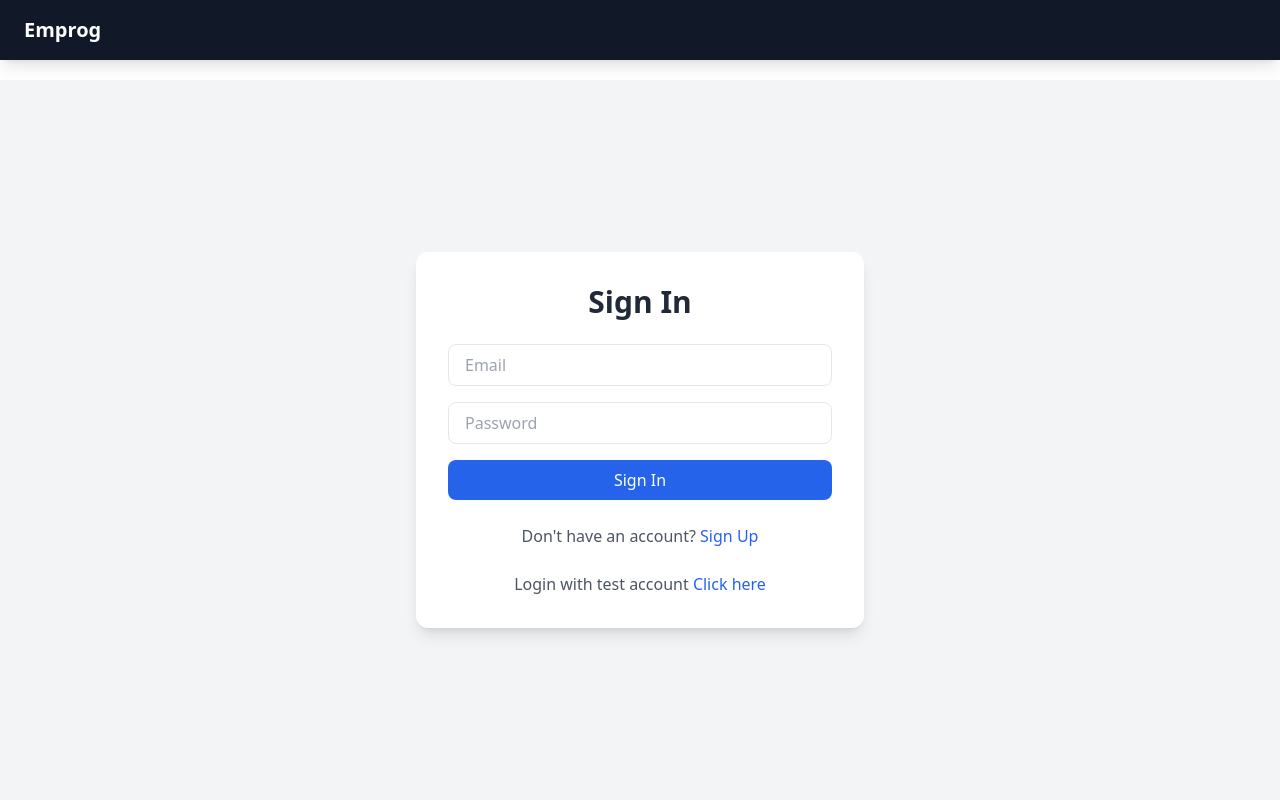
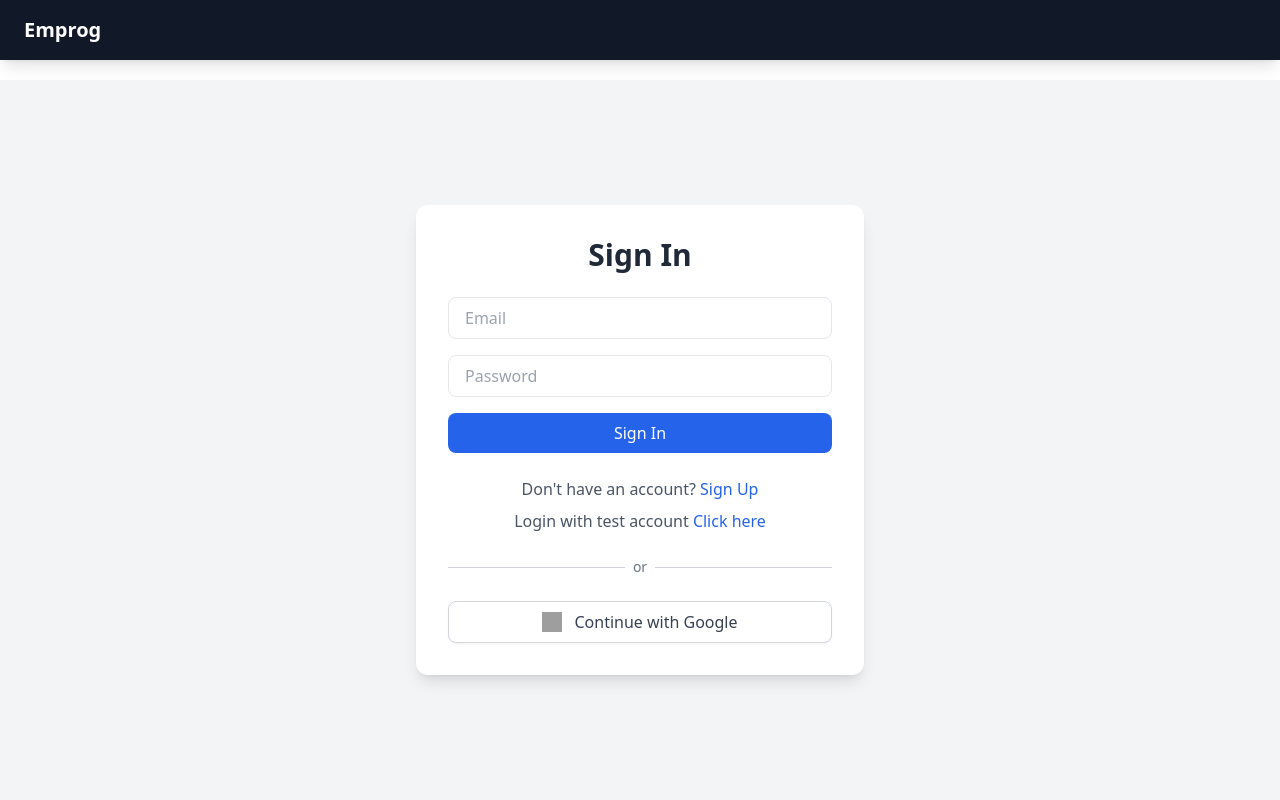
Before and after one commit to ShejulShubham/Emprog, a React (Vite) app: page /login in a window 1280 px wide. Shown: the top 800 px of the page. Built offline with nearby package versions, Linux system fonts and the light colour scheme; no server answers; grey boxes are pictures that could not be loaded.

Commit message:
feature: Sign in with google

```diff
--- a/src/firebase/auth.js
+++ b/src/firebase/auth.js
@@ -1,7 +1,9 @@
 import { auth } from "./config";
 import {
   createUserWithEmailAndPassword,
+  GoogleAuthProvider,
   signInWithEmailAndPassword,
+  signInWithPopup,
   signOut,
 } from "firebase/auth";
 
@@ -25,6 +27,17 @@ export const signIn = async (email, password) => {
   }
 };
 
+// Sign In with Google function
+export const signInWithGoogle = async () => {
+  try {
+    const provider = new GoogleAuthProvider();
+    const userCredential = await signInWithPopup(auth, provider);
+    return userCredential.user;
+  } catch (error) {
+    throw error;
+  }
+};
+
 // Sign Out function
 export const logOut = async () => {
   try {
--- a/src/pages/Auth.jsx
+++ b/src/pages/Auth.jsx
@@ -1,7 +1,11 @@
 import { useState } from "react";
 import { useNavigate } from "react-router-dom";
 import { useLoading } from "../context/loadingContext";
-import { handleSignIn, handleSignUp } from "../utils/authHandlers";
+import {
+  handleGoogleSignIn,
+  handleSignIn,
+  handleSignUp,
+} from "../utils/authHandlers";
 import { usePageTitle } from "../hooks/usePageTitle";
 
 export default function Auth({ isRegistration }) {
@@ -13,6 +17,17 @@ export default function Auth({ isRegistration }) {
   const { showLoading, hideLoading } = useLoading();
 
   usePageTitle("Auth");
+
+  const handleGoogleLogin = async () => {
+    try {
+      await handleGoogleSignIn();
+
+      navigate("/dashboard");
+    } catch (error) {
+      console.error("Google sign-in failed:", error);
+      setError(err.message || "Something went wrong.");
+    }
+  };
 
   const validateForm = () => {
     if (!email || !password) {
@@ -115,7 +130,7 @@ export default function Auth({ isRegistration }) {
           </button>
         </p>
         {!isSignUp && (
-          <p className="mt-6 text-center text-gray-600">
+          <p className="mt-2 text-center text-gray-600">
             Login with test account{" "}
             <button
               type="button"
@@ -126,6 +141,32 @@ export default function Auth({ isRegistration }) {
             </button>
           </p>
         )}
+
+        {/* Sign in with Google  */}
+
+        <div className="flex items-center gap-2 my-6">
+          <div className="flex-grow h-px bg-gray-300"></div>
+          <span className="text-gray-500 text-sm">or</span>
+          <div className="flex-grow h-px bg-gray-300"></div>
+        </div>
+
+        <div className="mt-6">
+          <button
+            onClick={handleGoogleLogin}
+            type="button"
+            className="flex items-center justify-center w-full gap-3 px-4 py-2 border border-gray-300 rounded-lg shadow-sm hover:bg-gray-50 transition"
+          >
+            {/* Google Icon */}
+            <img
+              src="https://www.svgrepo.com/show/355037/google.svg"
+              alt="Google logo"
+              className="w-5 h-5"
+            />
+            <span className="text-gray-700 font-medium">
+              Continue with Google
+            </span>
+          </button>
+        </div>
       </div>
     </div>
   );
--- a/src/store/useAuthStore.js
+++ b/src/store/useAuthStore.js
@@ -4,12 +4,10 @@ import { persist } from "zustand/middleware";
 const useAuthStore = create(
   persist(
     (set) => ({
-      user: null, // { uid, email, displayName, photoURL }
-      error: null,
+      user: null,
 
       setUser: (user) => set({ user }),
-      setError: (error) => set({ error }),
-      logout: () => set({ user: null, error: null }),
+      logout: () => set({ user: null}),
     }),
     {
       name: "auth-storage", // Key in localStorage
--- a/src/utils/authHandlers.js
+++ b/src/utils/authHandlers.js
@@ -1,11 +1,11 @@
 import useAuthStore from "../store/useAuthStore";
-import { signIn, signUp, logOut } from "../firebase/auth";
+import { signIn, signUp, logOut, signInWithGoogle } from "../firebase/auth";
 import { clearLocalItems } from "./itemHandlers";
 
 const extractUserData = (firebaseUser) => {
   if (!firebaseUser) return null;
   return {
-    uid: firebaseUser.uid,         // ✅ User ID saved
+    uid: firebaseUser.uid,
     email: firebaseUser.email,
     displayName: firebaseUser.displayName || "",
     photoURL: firebaseUser.photoURL || "",
@@ -16,7 +16,7 @@ export const handleSignUp = async (email, password) => {
   const { setUser } = useAuthStore.getState();
   try {
     const userCredential = await signUp(email, password);
-    const user = extractUserData(userCredential); // ✅ Ensure .user is used
+    const user = extractUserData(userCredential);
     setUser(user);
   } catch (err) {
     throw err;
@@ -27,8 +27,21 @@ export const handleSignIn = async (email, password) => {
   const { setUser } = useAuthStore.getState();
   try {
     const userCredential = await signIn(email, password);
-    const user = extractUserData(userCredential); // ✅ Ensure .user is used
+    const user = extractUserData(userCredential);
     setUser(user);
+  } catch (err) {
+    throw err;
+  }
+};
+
+export const handleGoogleSignIn = async () => {
+  const { setUser } = useAuthStore.getState();
+  try {
+    const userCredential = await signInWithGoogle();
+    const user = extractUserData(userCredential);
+    setUser(user);
+
+    return true;
   } catch (err) {
     throw err;
   }
```
